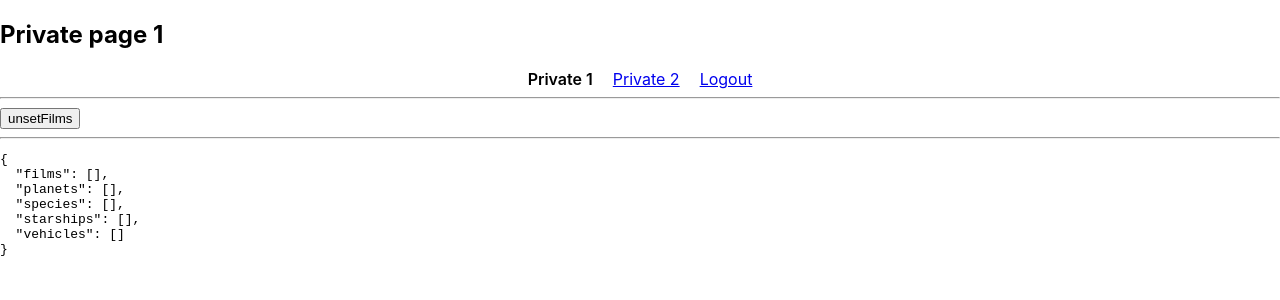
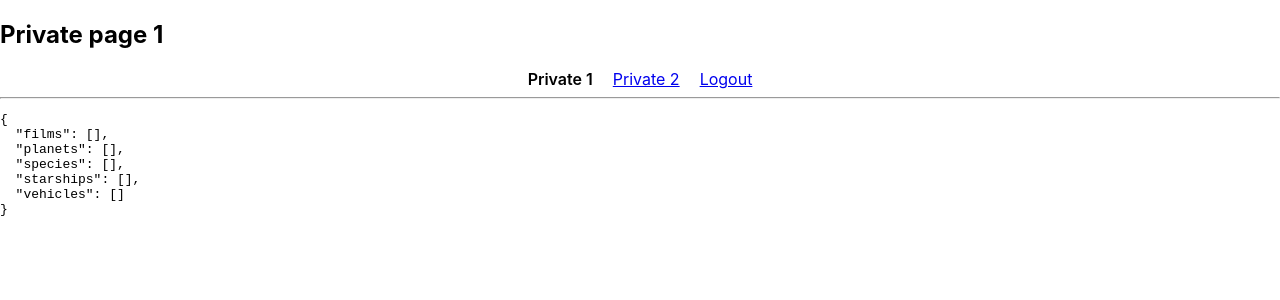
Before and after one commit to alfupe/feed-redux-store, a React (Create React App) app: page /private1 in a window 1280 px wide. Shown: the top 300 px of the page. Built offline with nearby package versions, Linux system fonts and the light colour scheme; no server answers; sample sign-in values are in the browser's storage.

Commit message:
removed unnecessary button placed just for testing

```diff
--- a/src/components/PageContainer/PageContainer.js
+++ b/src/components/PageContainer/PageContainer.js
@@ -2,11 +2,8 @@ import { NavLink } from 'react-router-dom';
 import LogoutAction from 'components/LogoutAction/LogoutAction';
 import './PageContainer.css';
 import { useCallback } from 'react';
-import { useFilms } from 'hooks/use-films';
 
 export default function PageContainer({ children, title }) {
-  const { unsetFilms } = useFilms();
-
   const navItemClassName = useCallback(({ isActive }) => {
     return `page-container__nav-item ${
       isActive ? 'page-container__nav-item--is-active' : ''
@@ -27,14 +24,6 @@ export default function PageContainer({ children, title }) {
           <LogoutAction />
         </nav>
         <hr />
-        <button
-          onClick={() => {
-            console.log('pacooooo', unsetFilms());
-          }}
-        >
-          unsetFilms
-        </button>
-        <hr />
       </header>
       <section>{children}</section>
     </article>
```
